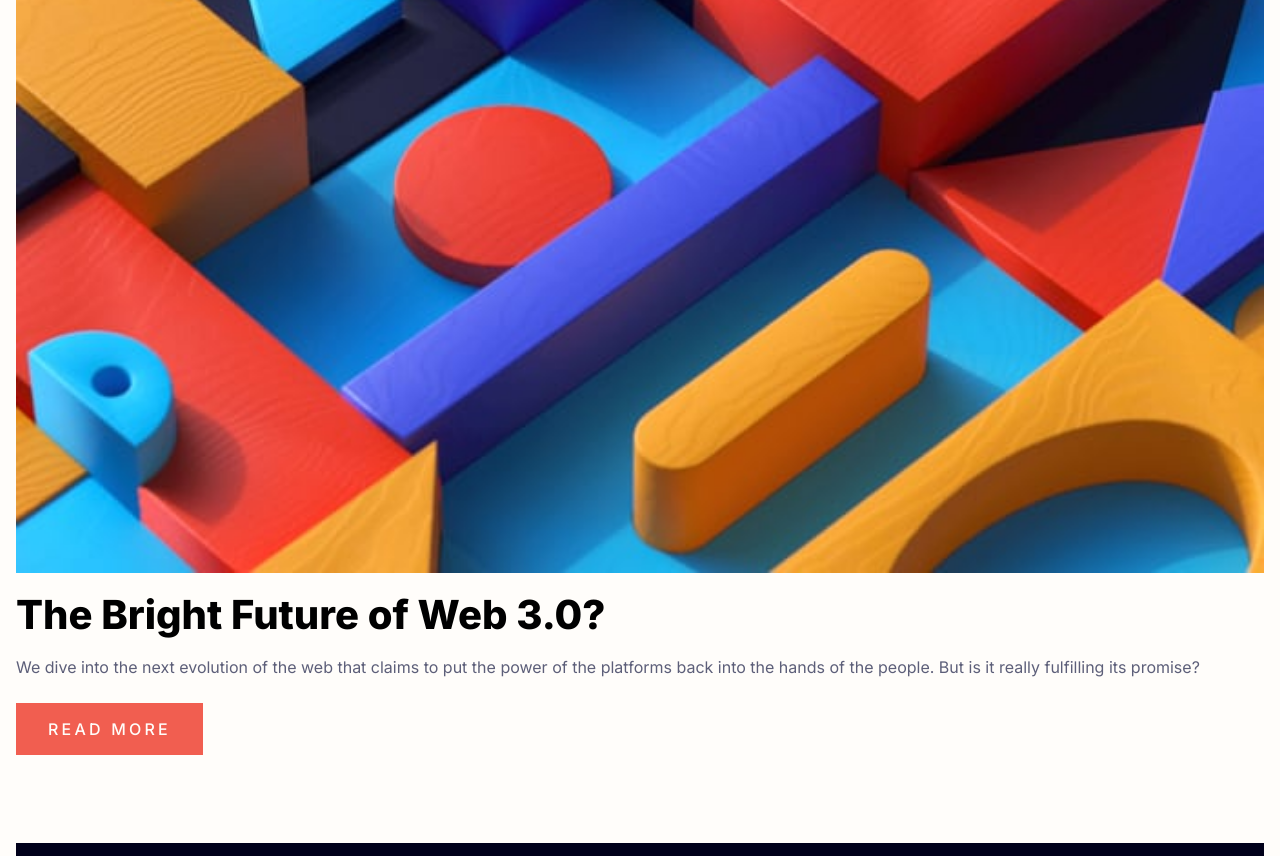
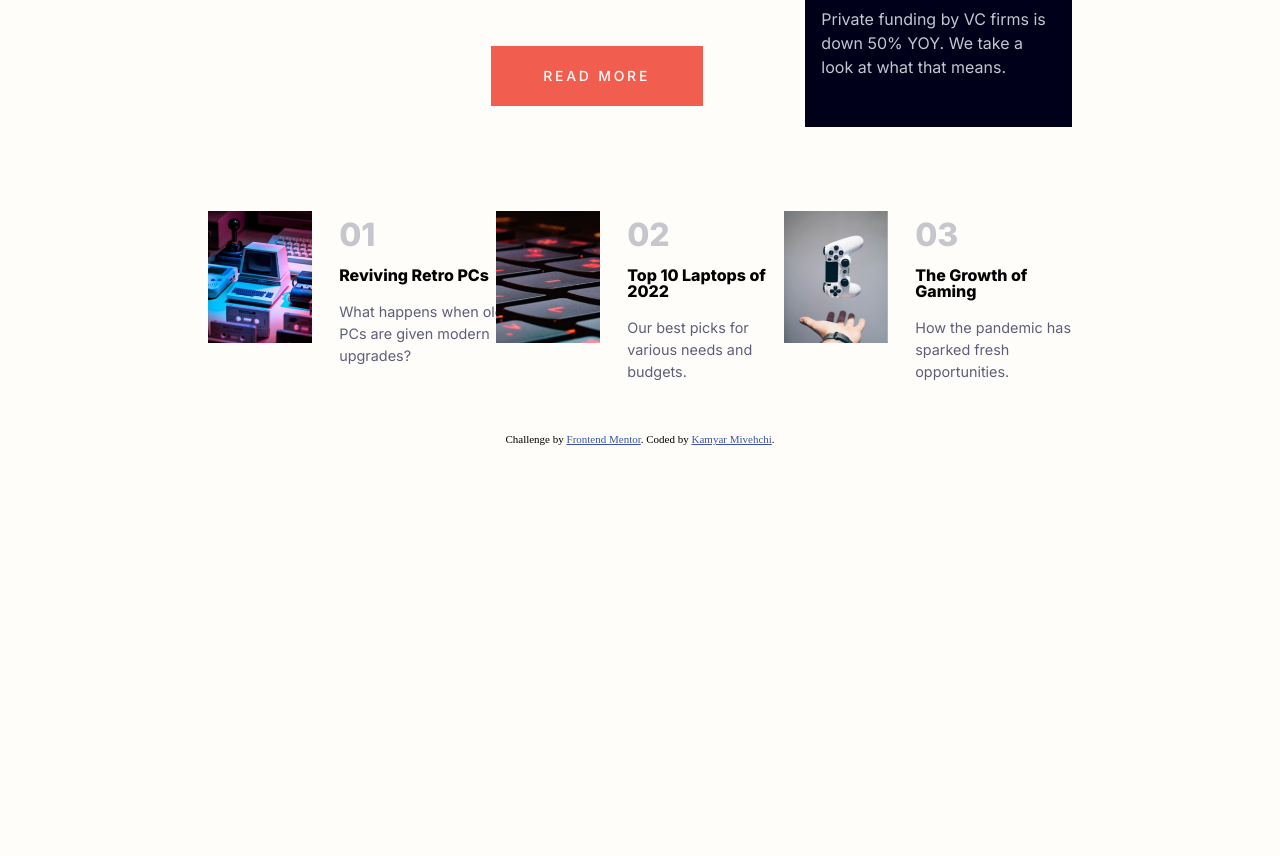
Before and after one commit to Kam-Mivehchi/news-homepage-main, a plain HTML site: page index.html in a window 1280 px wide. Shown: the part 610-1466 px from the top of the page. After the commit the page ends 1071 px from the top, so only its background shows below. Drawn offline with Linux system fonts and the light colour scheme.

Commit message:
format the grid for screen size>900px, realized the mobile version is incompomplete

```diff
--- a/assets/css/style.css
+++ b/assets/css/style.css
@@ -162,3 +162,68 @@ footer {
 footer a {
    color: hsl(228, 45%, 44%);
 }
+
+@media (min-width: 900px) {
+   body {
+      max-width: 70%;
+      margin: 0 auto;
+   }
+
+   main {
+      display: grid;
+      grid-template-columns: repeat(12, 1fr);
+      /* grid-template-rows: repeat(3, 1fr); */
+      column-gap: 2em;
+
+   }
+
+   #hero {
+      grid-column: span 8;
+      display: grid;
+      grid-template-columns: repeat(2, 1fr);
+      row-gap: 2em;
+   }
+
+   .desktop-hero {
+      display: flex;
+      grid-column: span 2;
+      grid-row: span 1;
+      width: 100%;
+   }
+
+   .mobile-hero {
+      display: none;
+   }
+
+   aside {
+      grid-column: span 4;
+
+   }
+
+   #hero button {
+      grid-column: 2/span 1;
+      grid-row: 3/span 1;
+      max-width: 75%;
+      font-size: .87em;
+      padding: 0 1em;
+
+   }
+
+
+   nav button {
+      display: none;
+   }
+
+   nav ul {
+      display: flex;
+      gap: 2em;
+   }
+
+   #top3 {
+      display: grid;
+      grid-template-columns: repeat(3, 1fr);
+
+   }
+
+   #top3 img {}
+}
--- a/index.html
+++ b/index.html
@@ -40,7 +40,7 @@
   </header>
 
   <main>
-    <section>
+    <section id="hero">
       <img class="mobile-hero" src="./assets/images/image-web-3-mobile.jpg" alt="abstract hero image">
       <img class="desktop-hero" src="./assets/images/image-web-3-desktop.jpg" alt="abstract hero image">
       <h1>
@@ -88,7 +88,7 @@
     </aside>
 
 
-    <section>
+    <section id="top3">
       <article>
         <img src="./assets/images/image-retro-pcs.jpg" alt="retro pc's">
         <div>
```
